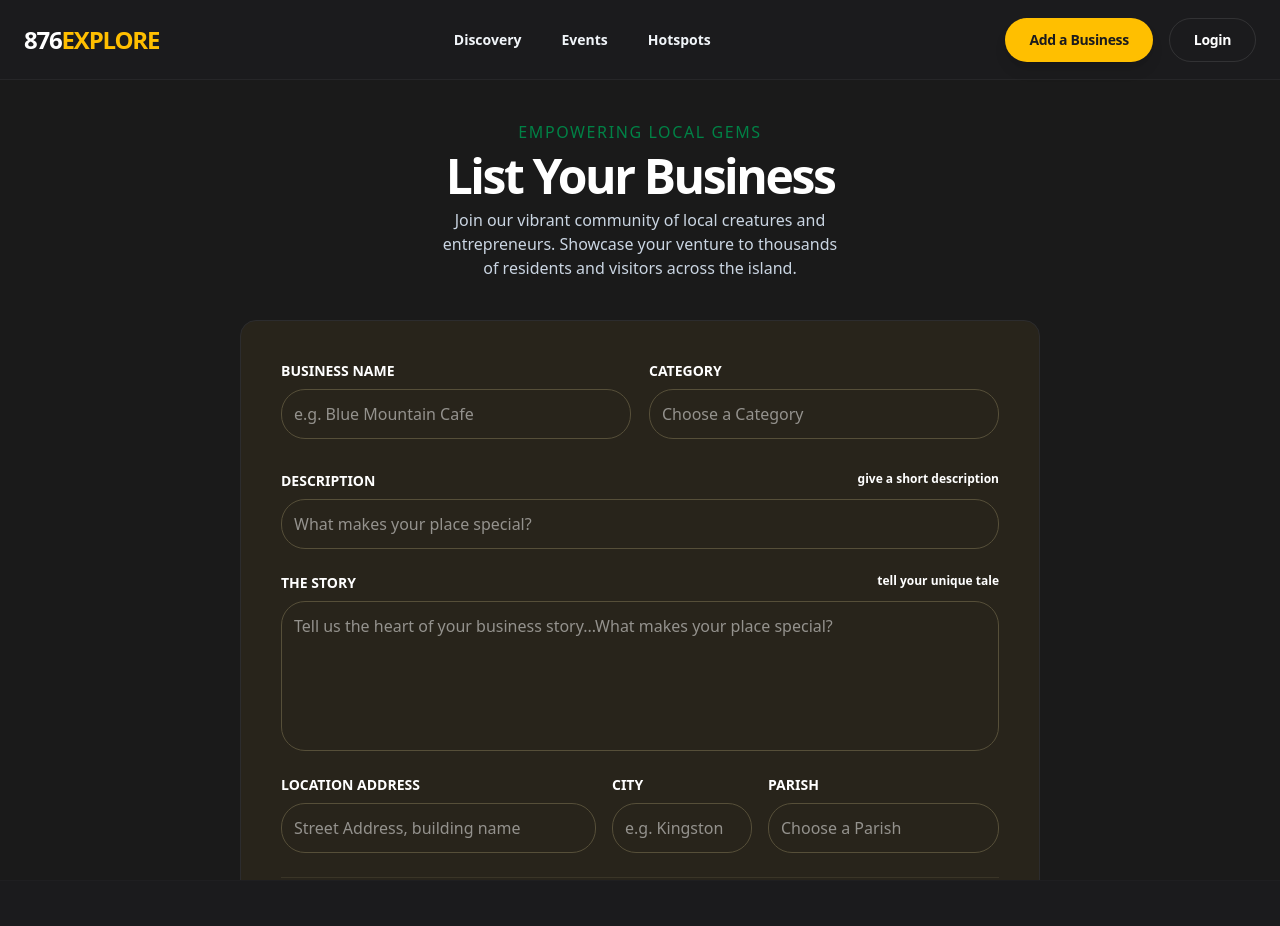
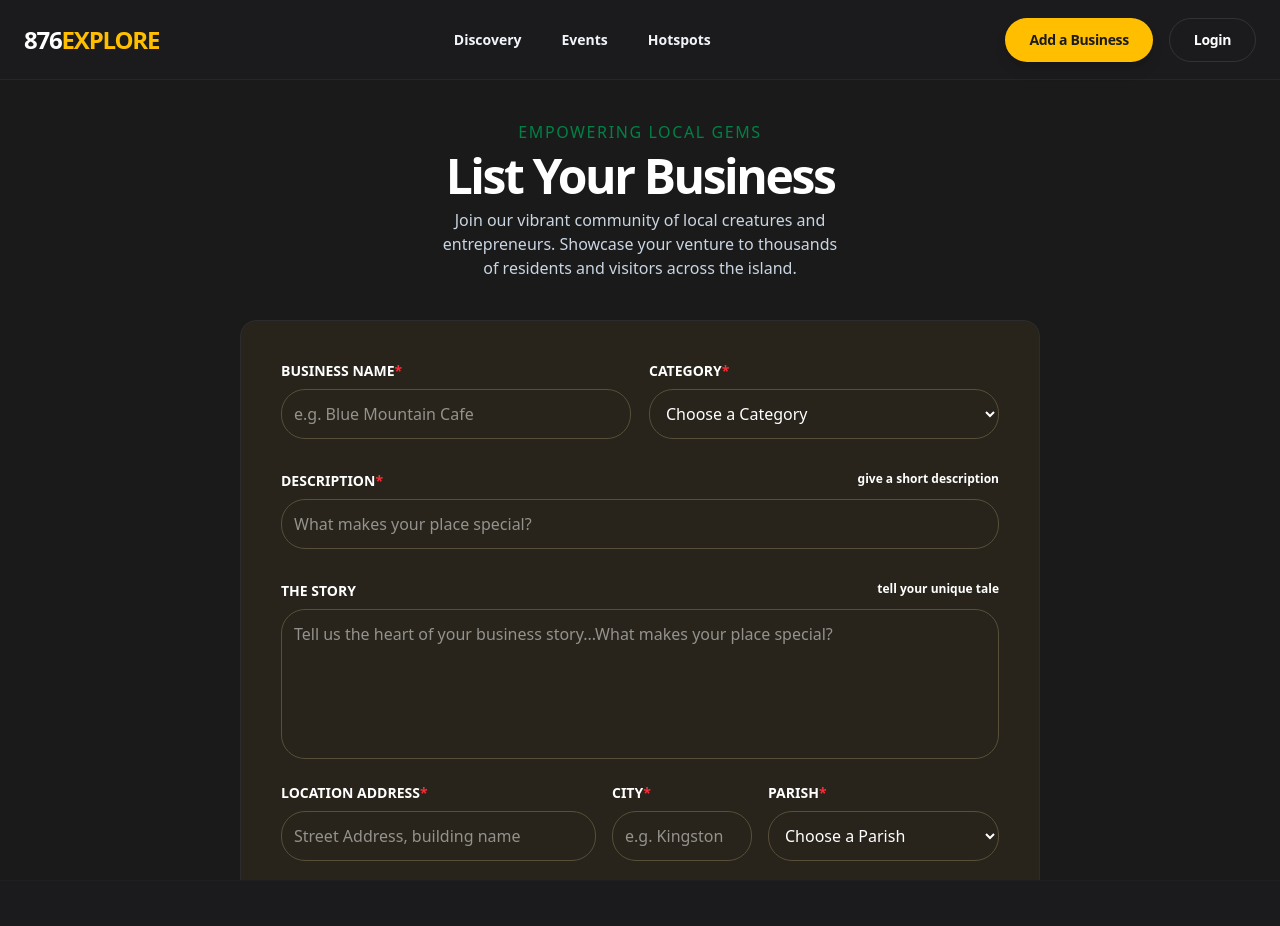
Before and after one commit to Kim-one/passion-project, a Next.js app in the folder local-directory/: page /AddBusiness in a window 1280 px wide. Shown: the top 926 px of the page. Built offline with nearby package versions, Linux system fonts and the light colour scheme.

Commit message:
parishes filter with parishes for discovery page and changes input for parishes and categories in add business to a drop down menu

```diff
--- a/local-directory/app/AddBusiness/page.tsx
+++ b/local-directory/app/AddBusiness/page.tsx
@@ -1,6 +1,5 @@
 'use client';
 import React, {useRef, useState} from "react";
-import axios from "axios";
 import { GrInstagram } from "react-icons/gr";
 import { FaFacebookF } from "react-icons/fa";
 import { FaXTwitter } from "react-icons/fa6";
@@ -26,6 +25,38 @@ import { api } from '@/app/context/ContextAuth';
 //     }
 //     return config;
 // });
+
+const CATEGORIES = [
+    'Restaurant',
+    'Cafe',
+    'Bar & Nightlife',
+    'Hotel & Lodging',
+    'Tour & Attraction',
+    'Retail & Shopping',
+    'Beauty & Spa',
+    'Health & Wellness',
+    'Automotive',
+    'Professional Services',
+    'Real Estate',
+    'Other',
+];
+
+const PARISHES = [
+    'Kingston',
+    'St. Andrew',
+    'St. Catherine',
+    'Clarendon',
+    'Manchester',
+    'St. Elizabeth',
+    'Westmoreland',
+    'Hanover',
+    'St. James',
+    'Trelawny',
+    'St. Ann',
+    'St. Mary',
+    'Portland',
+    'St. Thomas',
+];
 
 const AddBusiness = () => {
     const router = useRouter();
@@ -74,7 +105,7 @@ const AddBusiness = () => {
         setHours(prev => prev.map((h, i) => i === index ? { ...h, [field]: value } : h));
     };
 
-    const handleChange = (e:React.ChangeEvent<HTMLInputElement | HTMLTextAreaElement>) =>{
+    const handleChange = (e: React.ChangeEvent<HTMLInputElement | HTMLTextAreaElement | HTMLSelectElement>) =>{
         const { name, value } = e.target;
         setFormData(prevData => ({
             ...prevData,
@@ -169,27 +200,32 @@ const AddBusiness = () => {
                     className={'flex flex-col bg-surface-form-light text-white gap-6 p-10 border border-surface-dark w-[800px] rounded-2xl'}>
                     <div className={'flex justify-between'}>
                         <div className={'flex flex-col gap-2 w-[350px]'}>
-                            <label className={'uppercase font-semibold text-sm'}>Business Name</label>
+                            <label className={'uppercase font-semibold text-sm'}>Business Name<span className={'text-red-500'}>*</span></label>
                             <input type={'text'} name={'businessName'} value={formData.businessName}
                                    onChange={handleChange}
                                    placeholder={'e.g. Blue Mountain Cafe'} className={'border border-[#564f39] p-3 w-full rounded-3xl'}/>
-                            <p>{error}</p>
+                            <p className={'text-red-500'}>{error}</p>
                         </div>
                         <div className={'flex flex-col gap-2 w-[350px]'}>
-                            <label className={'uppercase font-semibold text-sm'}>Category</label>
-                            <input type={'text'} name={'category'} value={formData.category}
-                                   onChange={handleChange}
-                                   placeholder={'Choose a Category'} className={'border border-[#564f39] p-3 w-full rounded-3xl'}/>
+                            <label className={'uppercase font-semibold text-sm'}>Category<span className={'text-red-500'}>*</span></label>
+                            <select name={'category'} value={formData.category} onChange={handleChange}
+                                    className={'border border-[#564f39] p-3 w-full rounded-3xl bg-transparent text-white'}>
+                                <option value={''} disabled>Choose a Category</option>
+                                {CATEGORIES.map(cat => (
+                                    <option key={cat} value={cat} className={'text-black'}>{cat}</option>
+                                ))}
+                            </select>
                         </div>
                     </div>
                     <div className={'flex flex-col gap-2'}>
                         <label className={'flex justify-between text-sm uppercase font-semibold text-sm'}>
-                            Description
+                            <span>Description<span className={'text-red-500'}>*</span></span>
                             <span className={'text-xs lowercase'}>Give a short description</span>
                         </label>
                         <textarea name={'description'} value={formData.description} onChange={handleChange}
                                   className={'border border-[#564f39] rounded-3xl w-full p-3 resize-none h-[50px]'}
                                   placeholder={'What makes your place special?'}></textarea>
+                        <p className={'text-red-500'}>{error}</p>
                     </div>
                     <div className={'flex flex-col gap-2'}>
                         <label className={'flex justify-between text-sm uppercase font-semibold text-sm'}>
@@ -203,26 +239,35 @@ const AddBusiness = () => {
                     <div className={'flex flex-row gap-4'}>
                         <div className={'flex flex-col gap-2 w-[450px]'}>
                             <label className={'uppercase font-semibold text-sm'}>
-                                Location Address
+                                Location Address<span className={'text-red-500'}>*</span>
                             </label>
                             <input type={"text"} name={'streetAddress'} value={formData.streetAddress} onChange={handleChange}
                                    placeholder={'Street Address, building name'}
                                    className={'border border-[#564f39] p-3 w-full rounded-3xl'}
                             />
+                            <p className={'text-red-500'}>{error}</p>
+
                         </div>
                         <div className={'flex flex-col gap-2 w-[200px]'}>
-                            <label className={'uppercase font-semibold text-sm'}>City</label>
+                            <label className={'uppercase font-semibold text-sm'}>City<span className={'text-red-500'}>*</span></label>
                             <input type={'text'} name={'city'} value={formData.city}
                                    onChange={handleChange}
                                    placeholder={'e.g. Kingston'}
                                    className={'border border-[#564f39] p-3 w-full rounded-3xl'}/>
+                            <p className={'text-red-500'}>{error}</p>
+
                         </div>
                         <div className={'flex flex-col gap-2 w-[330px]'}>
-                            <label className={'uppercase text-sm font-semibold'}>Parish</label>
-                            <input type={'text'} placeholder={'Choose a Parish'}
-                                   name={'parish'} value={formData.parish}
-                                   onChange={handleChange}
-                                   className={'border border-[#564f39] p-3 w-full rounded-3xl'}/>
+                            <label className={'uppercase text-sm font-semibold'}>Parish<span className={'text-red-500'}>*</span></label>
+                            <select name={'parish'} value={formData.parish} onChange={handleChange}
+                                    className={'border border-[#564f39] p-3 w-full rounded-3xl bg-transparent text-white'}>
+                                <option value={''} disabled>Choose a Parish</option>
+                                {PARISHES.map(p => (
+                                    <option key={p} value={p} className={'text-black'}>{p}</option>
+                                ))}
+                            </select>
+                            <p className={'text-red-500'}>{error}</p>
+
                         </div>
                     </div>
                     <div className={'space-y-6'}>
@@ -342,6 +387,7 @@ const AddBusiness = () => {
                             )}
                         </div>
                         <input ref={heroInputRef} type={'file'} accept={'image/*'} onChange={handleHeroChange} className={'hidden'} />
+                        <p className={'text-red-500'}>{error}</p>
                     </div>
                     <div className={'flex flex-col gap-2 pb-12 border-b border-[#564f39]'}>
                         <label className={'uppercase text-sm font-semibold'}>Gallery Photos</label>
--- a/local-directory/app/categories/[category]/page.tsx
+++ b/local-directory/app/categories/[category]/page.tsx
@@ -1,37 +1,55 @@
 'use client'
-// import {api} from '@/app/context/ContextAuth'
-// import {useEffect, useState} from "react";
-// import {Business} from "@/app/Business";
-// const Categories =  ({params}: { params: { category: string } }) => {
-//     const [businesses, setBusinesses]=useState<Business[]>([]);
-//
-//     useEffect(() => {
-//         const fetchBusiness = async () => {
-//             try {
-//                 const response = await api.get(`api/businesses/${params.category}`);
-//                 setBusinesses(response.data);
-//                 console.log(response.data);
-//             } catch (err) {
-//                 console.log(err);
-//             }
-//         }
-//         fetchBusiness();
-//     }, [params]);
-//
-//     return (
-//         <div className={'bg-charcoal text-white'}>
-//             {businesses.length > 0 && businesses.map(businesses => (
-//                 <div key={businesses.id}>
-//                     {businesses.businessName}
-//                 </div>
-//             ))}
-//         </div>
-//     )
-// }
+import {api} from '@/app/context/ContextAuth'
+import {useEffect, useState} from "react";
+import {Business} from "@/app/Business";
+import {useParams} from "next/navigation";
+import { GiKnifeFork } from "react-icons/gi";
+const Categories =  () => {
+    const params = useParams();
+    const category = params.category as string;
+    const [businesses, setBusinesses]=useState<Business[]>([]);
 
-const Categories = () => {
-    return(
-        <div>Hello</div>
+    useEffect(() => {
+        if (!category) return;
+        const fetchBusiness = async () => {
+            try {
+                const response = await api.get(`/api/businesses/category/${category}`);
+                setBusinesses(response.data);
+                console.log(response.data);
+            } catch (err) {
+                console.log(err);
+            }
+        }
+        fetchBusiness();
+    }, [category]);
+
+    return (
+        <div className={'bg-charcoal h-full text-white max-w-full mx-auto flex gap-8 p-6'}>
+            <aside className={''}>
+                <section className={'flex flex-col gap-8 w-72'}>
+                    <div className={'flex justify-between tracking-tight text-sm text-gray-600 uppercase'}>
+                        <p className={'text-xs font-black uppercase tracking-widest text-slate-500'}>Categories</p>
+                        {/*<button className={'text-secondary-dark text-xs font-bold hover:underline'}>Clear</button>*/}
+                    </div>
+                    <div className={'flex flex-col gap-1'}>
+                        {/*{PARISHES.map((item) => (*/}
+                        {/*    <label key={item.id}*/}
+                        {/*           onClick={() => setParish(item.parish)}*/}
+                        {/*           className={`flex items-center gap-3 p-3 rounded-xl ${parish === item.parish ? 'bg-secondary-dark/10 border border-secondary-dark/20' : 'bg-surface-darker'}  cursor-pointer group`}>*/}
+                        {/*        <span className={"material-symbols-outlined !text-sm text-slate-400"}>location_on</span>*/}
+                        {/*        <span className={`${parish === item.parish ? 'font-bold text-secondary-dark' : 'font-medium'} text-sm `}>{item.parish}</span>*/}
+                        {/*        <span className={`${parish === item.parish ? 'bg-secondary-dark text-background-darker px-1.5 rounded-md font-bold' : 'text-slate-500'} ml-auto text-xs `}>{item.options}</span>*/}
+                        {/*    </label>*/}
+                        {/*))}*/}
+                    </div>
+                </section>
+            </aside>
+            {businesses.length > 0 && businesses.map(businesses => (
+                <div key={businesses.id}>
+                    {businesses.businessName}
+                </div>
+            ))}
+        </div>
     )
 }
 
--- a/local-directory/app/discovery/page.tsx
+++ b/local-directory/app/discovery/page.tsx
@@ -21,7 +21,7 @@ import {api} from "@/app/context/ContextAuth";
 const PARISHES = [
     {
         id: 1,
-        parish: 'St.Ann',
+        parish: 'St. Ann',
         options: 200
     },{
         id: 2,
@@ -80,7 +80,7 @@ const PARISHES = [
 const FILTERS = ['Trending', 'Highly Rated','Recently Added', '$0 - $100']
 
 const Discoveries = () => {
-    const [parish, setParish] = useState('Kingston')
+    const [parish, setParish] = useState<string | null>(null);
     const [filter, setFilter] = useState('Trending')
     const [currPage, setCurrPage] = useState(1)
     const [allBusinesses, setAllBusinesses] = useState<Business[]>([])
@@ -97,17 +97,38 @@ const Discoveries = () => {
         }
         fetchAllBusiness();
     }, []);
+
+    const parishCounts = allBusinesses.reduce((acc, biz) => {
+        const p = biz.parish;
+
+        if (biz.parish) acc[biz.parish] = (acc[biz.parish] || 0) + 1; return acc;
+    }, {} as Record<string, number>);
+
+    const parishesWithCounts = PARISHES.map(p => ({
+        ...p,
+        options: parishCounts[p.parish] || 0,
+    }));
+
+    const parishes = Object.entries(parishCounts)
+        .map(([name, count]) => ({name, count}))
+        .sort((a, b) => b.count - a.count);
+
+    const filteredBusinesses = parish
+        ? allBusinesses.filter(b => b.parish === parish)
+        : allBusinesses;
+
     const BUSINESS_PER_PAGE = 6
     // const total_pages = Math.ceil(FILTER_BUSINESSES.length / BUSINESS_PER_PAGE)
     // const startIndex = (currPage - 1) * BUSINESS_PER_PAGE
     // const endIndex = startIndex + BUSINESS_PER_PAGE
     // const currentBusinesses = FILTER_BUSINESSES.slice(startIndex, endIndex);
-    const total_pages = Math.ceil(allBusinesses.length / BUSINESS_PER_PAGE);
+    const total_pages = Math.ceil(filteredBusinesses.length / BUSINESS_PER_PAGE);
     const startIndex = (currPage - 1) * BUSINESS_PER_PAGE;
     const endIndex = startIndex + BUSINESS_PER_PAGE;
-    const currentBusinesses = allBusinesses.slice(startIndex, endIndex);
+    const currentBusinesses = filteredBusinesses.slice(startIndex, endIndex);
 
     console.log("All Businesses",currentBusinesses);
+
 
     return (
         <div className={'bg-charcoal h-full text-white max-w-full mx-auto flex gap-8 p-6'}>
@@ -119,7 +140,7 @@ const Discoveries = () => {
                         <button className={'text-secondary-dark text-xs font-bold hover:underline'}>Clear</button>
                     </div>
                     <div className={'flex flex-col gap-1'}>
-                        {PARISHES.map((item) => (
+                        {parishesWithCounts.map((item) => (
                             <label key={item.id}
                                    onClick={() => setParish(item.parish)}
                                    className={`flex items-center gap-3 p-3 rounded-xl ${parish === item.parish ? 'bg-secondary-dark/10 border border-secondary-dark/20' : 'bg-surface-darker'}  cursor-pointer group`}>
--- a/local-directory/app/page.tsx
+++ b/local-directory/app/page.tsx
@@ -49,7 +49,7 @@ export default function HomePage () {
                     <h1 className={'text-white font-bold text-3xl'}>Explore By Category</h1>
                     <div className={'flex justify-between'}>
                         <p className={'text-slate-300 text-sm'}>Everything from street food to luxury stays</p>
-                        <Link className={'flex items-center cursor-pointer text-secondary-dark text-sm font-bold'} href={'/Categories'}>
+                        <Link className={'flex items-center cursor-pointer text-secondary-dark text-sm font-bold'} href={'/discovery'}>
                             View All <span
                             className="material-symbols-outlined">chevron_right</span></Link>
                     </div>
```
